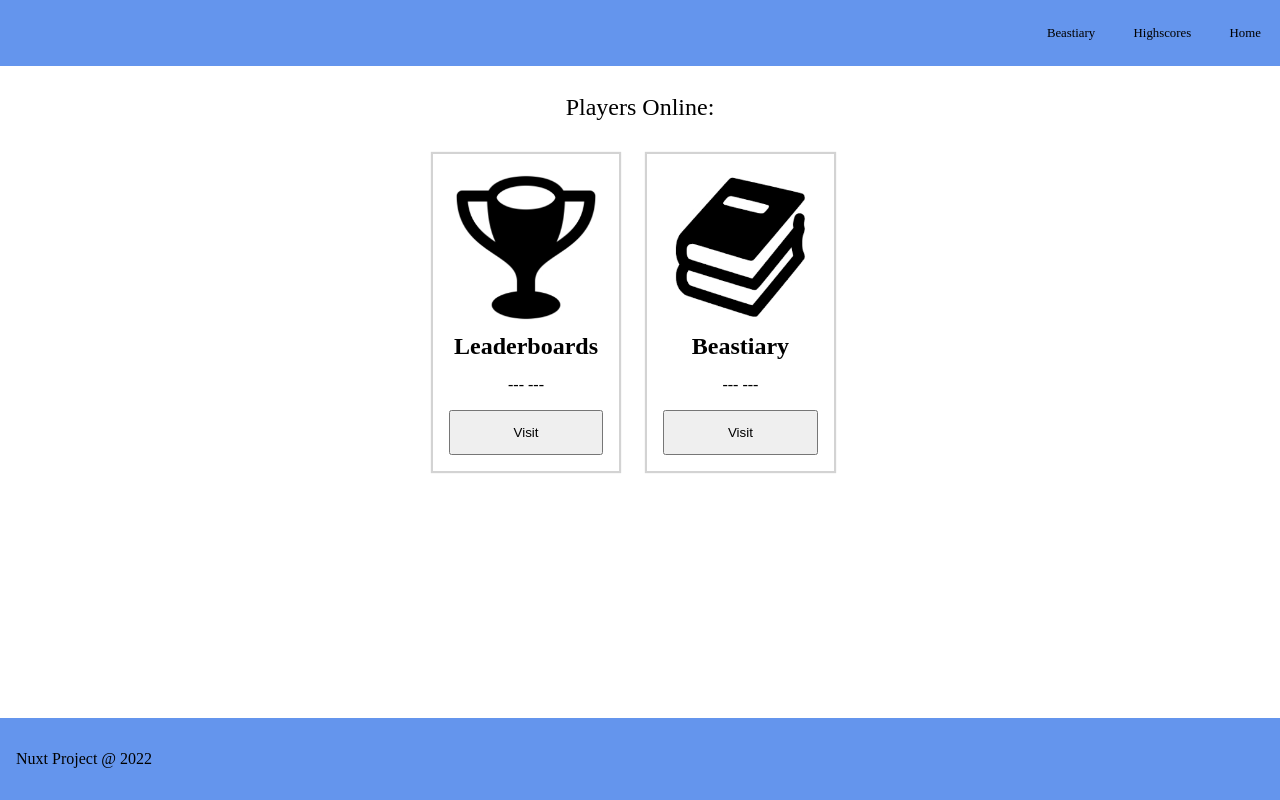
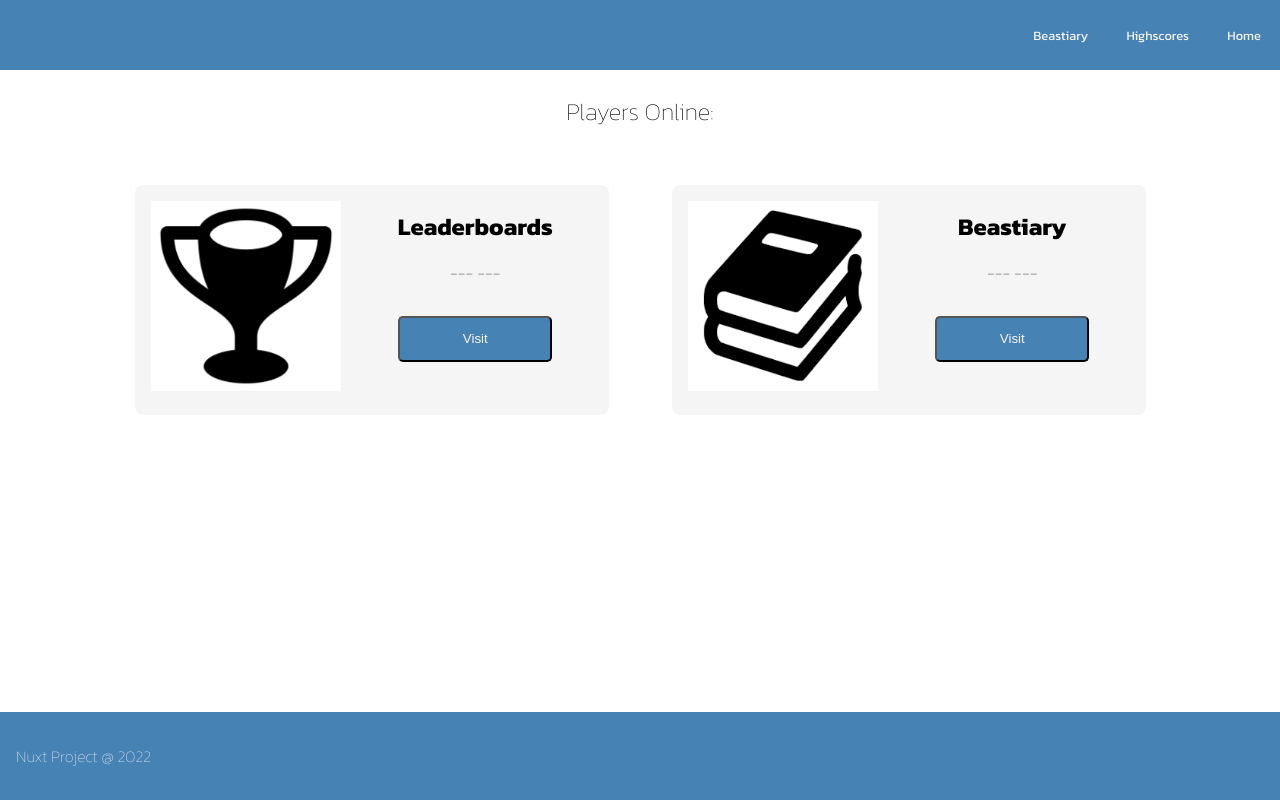
Before and after one commit to jm-dixon/OSRS-Fan-Project, a Nuxt app: page / in a window 1280 px wide. Built offline with nearby package versions, Linux system fonts and the light colour scheme; no server answers.

Commit message:
added external css stylesheet and styling changes

```diff
--- a/assets/stylesheet.css
+++ b/assets/stylesheet.css
@@ -1,6 +1,26 @@
+/* Google Fonts */
+@import url('https://fonts.googleapis.com/css2?family=Kanit:wght@100;400;700&display=swap');
+p {
+  font-family: 'Kanit', sans-serif;
+  font-weight: 200;
+}
+hgroup {
+  font-family: 'Kanit', sans-serif;
+  font-weight: 200;
+}
+a {
+  font-family: 'Kanit', sans-serif;
+  font-weight: 400;
+}
 /* multiple page styles */
+button {
+  padding: 1em 1.5em 1em 1.5em;
+  background-color: steelblue;
+  color: whitesmoke;
+  border-radius: 5px;
+}
 .pageContainer {
-  width:35%;
+  width: 35%;
   margin: 0 auto;
 }
 .content {
@@ -14,8 +34,7 @@
 }
 .blockIcon {
   float: left;
-  width: 100%;
-  padding: 0 0 0.5em 0;
+  padding: 1em;
 }
 .blockContent {
   font-size: 1em;
@@ -24,14 +43,47 @@
   font-size: 1.5em;
 }
 .blockButton {
-  padding: 1em 1.5em 1em 1.5em;
-  width: 100%;
+  width: 65%;
 }
 /* index.vue */
 .playerCount {
   text-align: center;
   font-size: 1.5em;
   padding-top: 0.5em;
+}
+.indexContent {
+  width: 47%;
+  float: left;
+  text-align: center;
+  margin: 0 0 1em 0;
+  padding: 1em 1em 1em 1em;
+}
+.indexContainer {
+  width: 85%;
+  margin: 0 auto;
+}
+.indexBlockImage {
+  margin: 0.5em 0.5em 0.5em 0.5em;
+  padding: 0.5em 0.5em 0.5em 0.5em;
+  float: left;
+  width: 40%;
+}
+.indexBlockDescription {
+  float: left;
+  width: 50%;
+  margin: 0.5em 0 0.5em 0;
+}
+.indexBlockLink {
+  width: 50%;
+  float: left;
+  margin: 0.5em 0 0.5em 0;
+}
+.border {
+  margin: 1em 1em 1em 1em;
+  background-color: whitesmoke;
+  border-radius: 8px;
+  float: left;
+  width: 94%;
 }
 /* highscores.vue */
 .playerSearch {
@@ -86,7 +138,7 @@
 /* AppFooter.vue */
 .footerNavbar {
   text-align: left;
-  background-color: cornflowerblue;
+  background-color: steelblue;
   position: fixed;
   bottom: 0;
   left: 0;
@@ -94,14 +146,14 @@
   float: left;
 }
 .footerCopyright {
-  color: black;
+  color: whitesmoke;
   padding: 1em;
   float: left;
 }
 /* AppHeader.vue */
 .headerNavbar {
   text-align: right;
-  background-color: cornflowerblue;
+  background-color: steelblue;
   float: left;
   width:100%;
   position: fixed;
@@ -111,7 +163,7 @@
 .headerNavbar a {
   text-decoration: none;
   font-size: 0.8em;
-  color: black;
+  color: whitesmoke;
   padding: 2em 1.5em 2em 1.5em;
   float: right;
 }
@@ -159,3 +211,33 @@
   padding: 0 0.5em 0 0.5em;
   text-decoration: underline;
 }
+
+/* Media Queries */
+/* Desktop + */
+@media screen and (min-width: 1025px) {
+  /* multiple page styles */
+  .pageContainer {
+    width: 35%;
+    margin: 0 auto;
+  }
+  .content {
+    max-width: 35%;
+    float: left;
+    margin: 0.5em 0.8em 1em 0.8em;
+    border: 1px solid lightgray;
+    box-shadow: 0 0 1px 1px lightgrey;
+    padding: 1em;
+    text-align: center;
+  }
+  .blockIcon {
+    float: left;
+    width: 100%;
+    padding: 0 0 0.5em 0;
+  }
+  .blockContent {
+    font-size: 1em;
+  }
+  .blockContent b {
+    font-size: 1.5em;
+  }
+}
--- a/components/AppFooter.vue
+++ b/components/AppFooter.vue
@@ -22,20 +22,3 @@ export default {
   }
 }
 </script>
-
-<style scoped>
-  .footerNavbar {
-    text-align: left;
-    background-color: cornflowerblue;
-    position: fixed;
-    bottom: 0;
-    left: 0;
-    width: 100%;
-    float: left;
-  }
-  .footerCopyright {
-    color: black;
-    padding: 1em;
-    float: left;
-  }
-</style>
--- a/components/AppHeader.vue
+++ b/components/AppHeader.vue
@@ -17,22 +17,3 @@ export default {
     name: 'AppHeader'
 }
 </script>
-
-<style scoped>
-  .headerNavbar {
-    text-align: right;
-    background-color: cornflowerblue;
-    float: left;
-    width:100%;
-    position: fixed;
-    top: 0;
-    left: 0;
-  }
-  .headerNavbar a {
-    text-decoration: none;
-    font-size: 0.8em;
-    color: black;
-    padding: 2em 1.5em 2em 1.5em;
-    float: right;
-  }
-</style>
--- a/components/BeastiaryBlock.vue
+++ b/components/BeastiaryBlock.vue
@@ -1,23 +1,27 @@
 <template>
-  <div class="content">
+  <div class="indexContent">
+    <div class="border">
+      <div class="indexBlockImage">
+        <img class="blockIcon" src="~/assets/beastiary-icon.jpg" />
+      </div>
 
-    <img class="blockIcon" src="~/assets/beastiary-icon.jpg" />
-
+      <div class="indexBlockDescription">
         <p class="blockContent">
           <b>{{ blockTitle }}</b>
         </p>
-
-    <!-- block image -->
-
         <p class="blockContent">
           {{ blockData }}
         </p>
+      </div>
 
+      <div class="indexBlockLink">
         <nuxt-link to="/beastiary">
           <button class="blockButton" type="button">
             {{ buttonLabel }}
           </button>
         </nuxt-link>
+      </div>
+    </div>
   </div>
 </template>
 
@@ -31,30 +35,3 @@ export default {
   }
 }
 </script>
-
-<style scoped>
-  .content {
-    max-width: 35%;
-    float: left;
-    margin: 0.5em 0.8em 1em 0.8em;
-    border: 1px solid lightgray;
-    box-shadow: 0 0 1px 1px lightgrey;
-    padding: 1em;
-    text-align: center;
-  }
-  .blockIcon {
-    float: left;
-    width: 100%;
-    padding: 0 0 0.5em 0;
-  }
-  .blockContent {
-    font-size: 1em;
-  }
-  .blockContent b {
-    font-size: 1.5em;
-  }
-  .blockButton {
-    padding: 1em 1.5em 1em 1.5em;
-    width: 100%;
-  }
-</style>
--- a/components/HighscoresBlock.vue
+++ b/components/HighscoresBlock.vue
@@ -1,21 +1,27 @@
 <template>
-  <div class="content">
+  <div class="indexContent">
+    <div class="border">
+      <div class="indexBlockImage">
+        <img class="blockIcon" src="~/assets/highscores-icon.jpg" />
+      </div>
 
-    <img class="blockIcon" src="~/assets/highscores-icon.jpg" />
-
+      <div class="indexBlockDescription">
         <p class="blockContent">
           <b>{{ blockTitle }}</b>
         </p>
-
         <p class="blockContent">
           {{ blockData }}
         </p>
+      </div>
 
+      <div class="indexBlockLink">
         <nuxt-link to="/highscores">
           <button class="blockButton" type="button">
             {{ buttonLabel }}
           </button>
         </nuxt-link>
+      </div>
+    </div>
   </div>
 </template>
 
@@ -29,30 +35,3 @@ export default {
   }
 }
 </script>
-
-<style scoped>
-  .content {
-    max-width: 35%;
-    float: left;
-    margin: 0.5em 0.8em 1em 0.8em;
-    border: 1px solid lightgray;
-    box-shadow: 0 0 1px 1px lightgrey;
-    padding: 1em;
-    text-align: center;
-  }
-  .blockIcon {
-    float: left;
-    width: 100%;
-    padding: 0 0 0.5em 0;
-  }
-  .blockContent {
-    font-size: 1em;
-  }
-  .blockContent b {
-    font-size: 1.5em;
-  }
-  .blockButton {
-    padding: 1em 1.5em 1em 1.5em;
-    width: 100%;
-  }
-</style>
--- a/components/SearchResult.vue
+++ b/components/SearchResult.vue
@@ -184,52 +184,3 @@ export default {
   }
 }
 </script>
-
-<style scoped>
-  .searchResult {
-    width: 100%;
-    box-shadow: 0 0 2px 2px lightgrey;
-    border-radius: 5px;
-    height: 450px;
-    float: left;
-    text-align: left;
-    overflow: auto;
-  }
-  .searchResult p {
-    padding: 0 0 0 1em;
-    text-align: center;
-  }
-  .highscoresTitle {
-    text-align: center;
-    padding: 0 0 0 0 !important;
-    text-decoration: underline;
-    line-height: 30px;
-  }
-  .playerMetrics {
-    line-height: 30px;
-    margin: 0.5em auto;
-    width: 95%;
-  }
-  .highscoreTitles {
-    float: right;
-    width: 100%;
-    padding: 0 2em 0 0;
-  }
-  .highscoreTitles p {
-    float: right;
-    text-align: center;
-    max-width: 55%;
-    min-width: 15%;
-    padding: 0 0.5em 0 0.5em;
-  }
-  .highscoreTitles h4 {
-    float: right;
-    text-align: center;
-    width: 15%;
-    padding: 0 0.5em 0 0.5em;
-    text-decoration: underline;
-  }
-  .ifSkillIsMax {
-    font-weight: bold;
-  }
-</style>
--- a/nuxt.config.js
+++ b/nuxt.config.js
@@ -21,6 +21,7 @@ export default {
 
   // Global CSS: https://go.nuxtjs.dev/config-css
   css: [
+    '@/assets/stylesheet.css'
   ],
 
   // Plugins to run before rendering page: https://go.nuxtjs.dev/config-plugins
--- a/pages/beastiary.vue
+++ b/pages/beastiary.vue
@@ -2,16 +2,22 @@
   <div>
     <div class="pageContainer">
       <p class="beastiaryCounters">
-        Number of Beastiary <br />Entries Found:<br />
+        Number of Beastiary
+        <br />
+        Entries Found:
+        <br />
           <b>{{ entriesFound }}</b>
       </p>
       <p class="beastiaryCounters">
-        Number of Beastiary <br />Entries Missing: <br />
+        Number of Beastiary
+        <br />
+        Entries Missing:
+        <br />
           <b>{{ missingEntries }}</b>
       </p>
       <div class="beastiaryOutput">
           <p class="entriesInformation" v-for="entry in entriesList" :key="entry.beastiaryIndex">
-              {{ entriesList.beastiaryIndex }} : {{ entriesList.entryName }}
+              Beastiary Index : {{ entry.beastiaryIndex }} | Index For :  {{ entry.entryName }}
           </p>
       </div>
     </div>
@@ -43,7 +49,6 @@ export default {
         try {
           while(true) {
             const { data } = await axios.get(`/proxy/testBeastiaryEntry?beastid=${increment}`)
-
             if (Object.keys(data).length) {
               console.log(`Beastiary entry found at increment: ${increment} : for :  ${data.name}`);
               const entry = {
@@ -62,53 +67,9 @@ export default {
           console.log(error);
         }
       },
-
-      /* async findTotalBeastiaryEntries() {
-        try {
-          for(let i = 0; i < 16000; i++) {
-            const { data } = await axios.get(`/proxy/testBeastiaryEntry?beastid=${i}`)
-
-            if (data != null) {
-              console.log(`Beastiary entry found at position ${i}`);
-            } else if (data === null) {
-              console.log(`No entry found in Beastiary at position ${i}`);
-            }
-          }
-        } catch(error) {
-          console.log(error);
-        }
-      } */
     },
     mounted() {
-        // this.findTotalBeastiaryEntries();
-        this.loopThroughBeastiary();
+        // this.loopThroughBeastiary();
     },
 }
 </script>
-
-<style scoped>
-  .pageContainer {
-    width: 35%;
-    margin: 0 auto;
-  }
-  .beastiaryCounters {
-    float: left;
-    width: 50%;
-    text-align: center;
-    padding: 1em 0 1em 0;
-    font-size: 1em;
-  }
-  .beastiaryOutput {
-    float: left;
-    width: 100%;
-    border: 1px solid black;
-    padding: 1em 1em 1em 1em;
-    text-align: center;
-    overflow: auto;
-    height: 55vh;
-  }
-  .entriesInformation {
-    width: 100%;
-    float: left;
-  }
-</style>
--- a/pages/highscores.vue
+++ b/pages/highscores.vue
@@ -55,34 +55,3 @@ export default {
   },
 }
 </script>
-
-<style scoped>
-  .pageContainer {
-    width:35%;
-    margin: 0 auto;
-  }
-  .playerSearch {
-    padding: 1em 1em 1em 1em;
-    margin: 2em 0 1.5em 0;
-    width: 58%;
-    float: left;
-  }
-  .searchButton {
-    padding: 1em 1.5em 1em 1.5em;
-    margin: 2em 0 1.5em 0.6em;
-    float: left;
-  }
-  .clearButton {
-    padding: 1em 1.5em 1em 1.5em;
-    margin: 2em 0 1.5em 0;
-    float: right;
-  }
-  .defaultResult {
-    width: 100%;
-    box-shadow: 0 0 2px 2px lightgrey;
-    border-radius: 5px;
-    height: 450px;
-    float: left;
-    text-align: center;
-  }
-</style>
--- a/pages/index.vue
+++ b/pages/index.vue
@@ -4,7 +4,7 @@
       Players Online: {{ playerCount }}
     </p>
 
-    <div class="pageContainer">
+    <div class="indexContainer">
       <highscores-block
         blockTitle="Leaderboards"
         blockData="
@@ -62,15 +62,3 @@ export default {
   },
 }
 </script>
-
-<style scoped>
-  .playerCount {
-    text-align: center;
-    font-size: 1.5em;
-    padding-top: 0.5em;
-  }
-  .pageContainer {
-    width:35%;
-    margin: 0 auto;
-  }
-</style>
```
Lines whose indentation alone changed are shown as unchanged.
